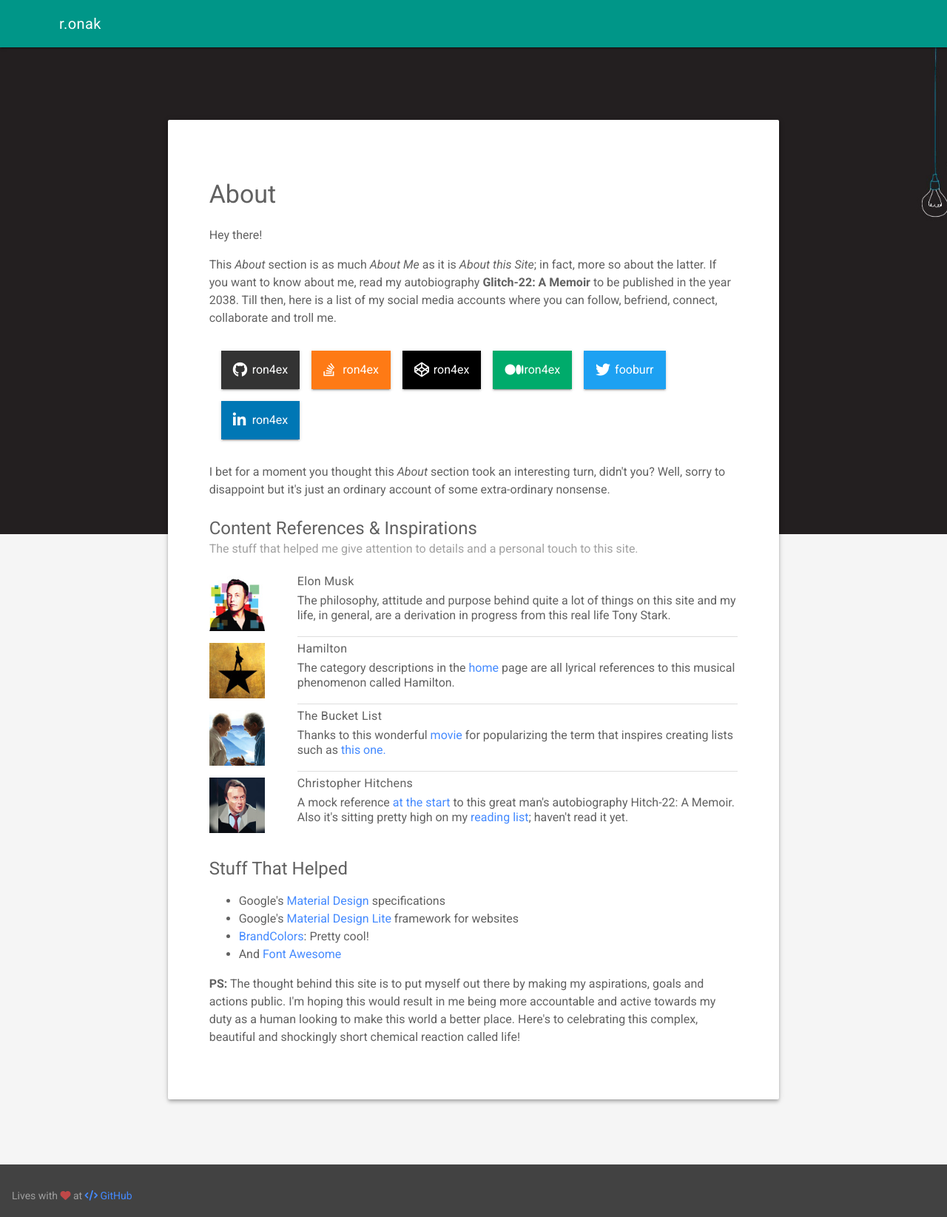
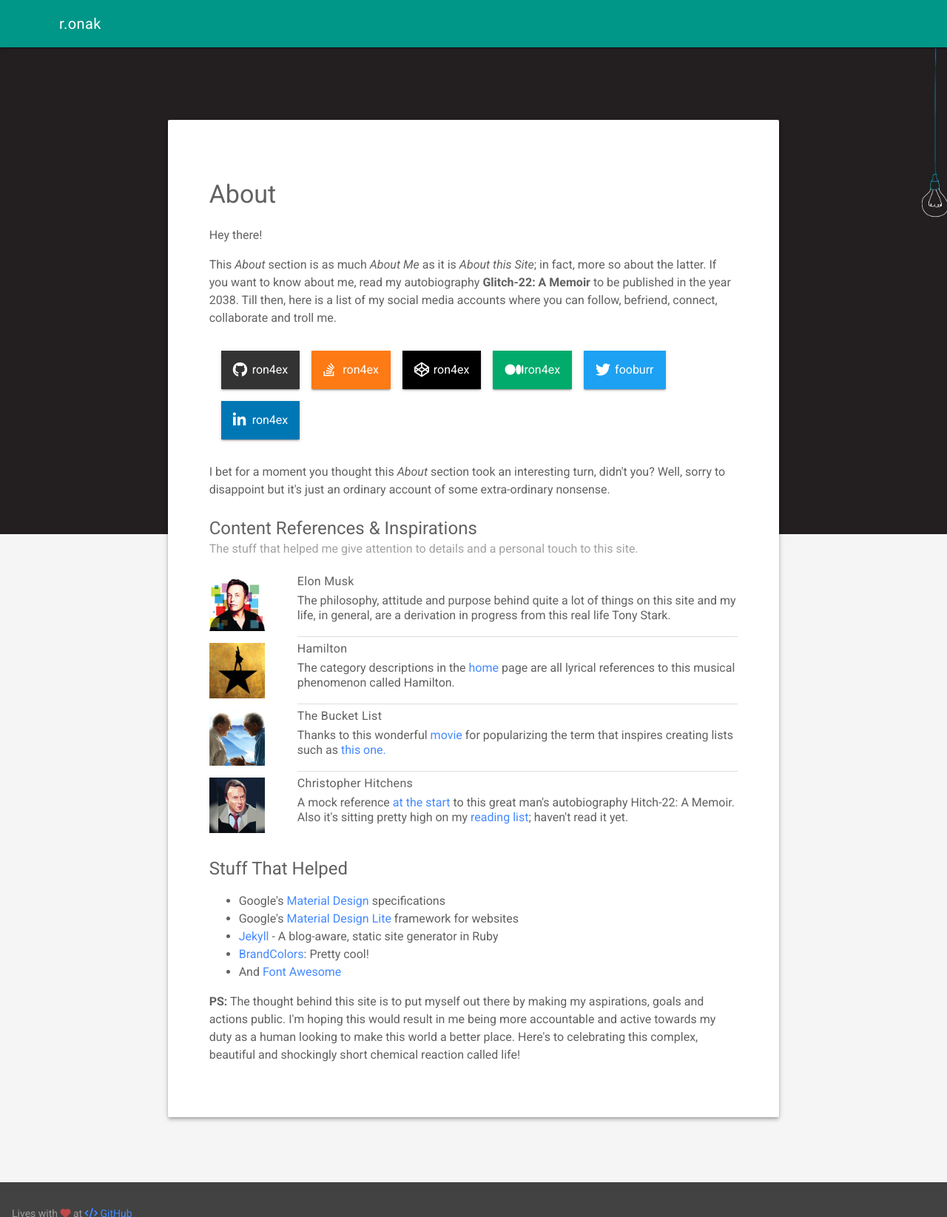
Before and after one commit to ron4ex/ron4ex.github.io, a Jekyll site: the page built from about.html, in a window 1280 px wide. Shown: the whole page at 74% size. Built offline with Jekyll 4.4.1, drawn with Linux system fonts in a browser that asks for light colours; nearby versions of some CDN libraries.

Commit message:
Update about page
- Fix external links
- Add jekyll attribution

```diff
--- a/about.html
+++ b/about.html
@@ -69,36 +69,39 @@
         </div>
         <div class="onak-list-content mdl-cell mdl-cell--10-col-desktop mdl-cell--6-col-tablet mdl-cell--3-col-phone">
             <h5>Hamilton</h5>
-            The category descriptions in the <a href="index.html">home</a> page are all lyrical references to this musical phenomenon called Hamilton.
+            The category descriptions in the <a href="{{site.baseurl}}/index.html">home</a> page are all lyrical references to this musical phenomenon called Hamilton.
         </div>
         <div class="mdl-cell mdl-cell--2-col">
             <img src="{{site.baseurl}}/assets/images/the-bucket-list.jpg" />
         </div>
         <div class="onak-list-content mdl-cell mdl-cell--10-col-desktop mdl-cell--6-col-tablet mdl-cell--3-col-phone">
             <h5>The Bucket List</h5>
-            Thanks to this wonderful <a href="https://en.wikipedia.org/wiki/The_Bucket_List">movie</a> for popularizing the term that inspires creating lists such as <a href="bucket-list.html">this one.</a>
+            Thanks to this wonderful <a target="_blank" href="https://en.wikipedia.org/wiki/The_Bucket_List">movie</a> for popularizing the term that inspires creating lists such as <a href="{{site.baseurl}}/bucket-list.html">this one.</a>
         </div>
         <div class="mdl-cell mdl-cell--2-col">
             <img src="{{site.baseurl}}/assets/images/christopher-hitchens.jpg" />
         </div>
         <div class="onak-list-content mdl-cell mdl-cell--10-col-desktop mdl-cell--6-col-tablet mdl-cell--3-col-phone">
             <h5>Christopher Hitchens</h5>
-            A mock reference <a href="#glitchAutobiography">at the start</a> to this great man's autobiography Hitch-22: A Memoir. Also it's sitting pretty high on my <a href="reading.html">reading list</a>; haven't read it yet.
+            A mock reference <a href="#glitchAutobiography">at the start</a> to this great man's autobiography Hitch-22: A Memoir. Also it's sitting pretty high on my <a href="{{site.baseurl}}/reading.html">reading list</a>; haven't read it yet.
         </div>
         </div>
         <h4>Stuff That Helped</h4>
         <ul style="font-size: 16px; line-height: 24px;">
         <li>
-            Google's <a href="https://material.google.com/">Material Design</a> specifications
+            Google's <a href="https://material.google.com/" target="_blank">Material Design</a> specifications
         </li>
         <li>
-            Google's <a href="https://getmdl.io/">Material Design Lite</a> framework for websites
+            Google's <a href="https://getmdl.io/" target="_blank">Material Design Lite</a> framework for websites
         </li>
         <li>
-            <a href="https://brandcolors.net/">BrandColors</a>: Pretty cool!
+            <a href="https://jekyllrb.com/" target="_blank">Jekyll</a> - A blog-aware, static site generator in Ruby
         </li>
         <li>
-            And <a href="http://fontawesome.io/">Font Awesome</a>
+            <a href="https://brandcolors.net/" target="_blank">BrandColors</a>: Pretty cool!
+        </li>
+        <li>
+            And <a href="http://fontawesome.io/" target="_blank">Font Awesome</a>
         </li>
         </ul>
         <p>
```
